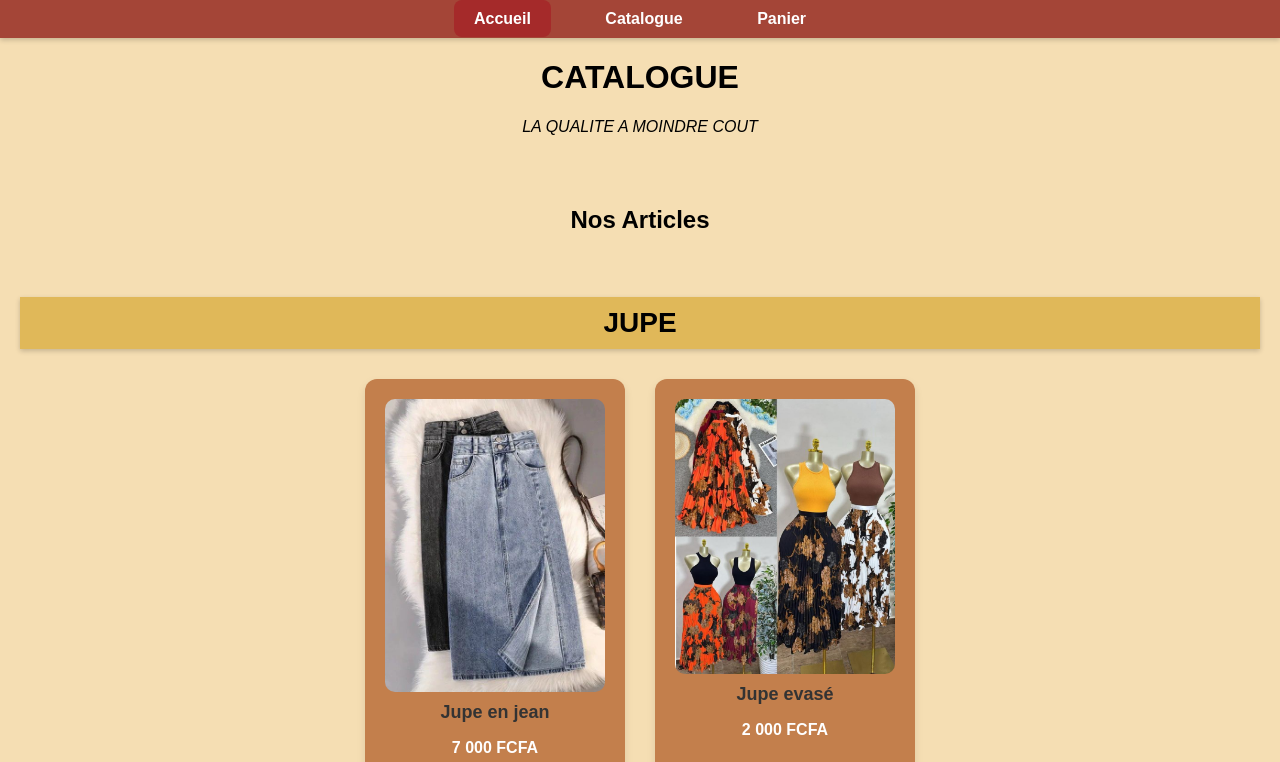
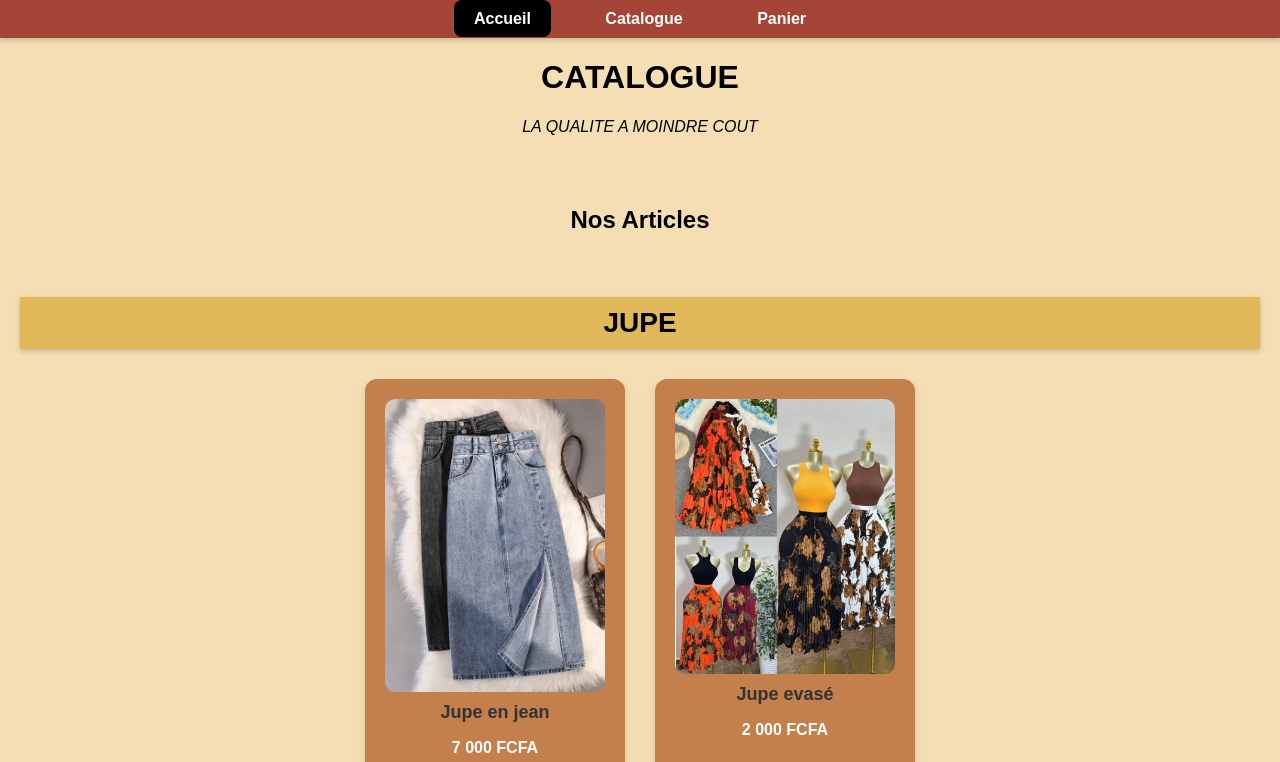
Before and after one commit to Estherbar/ma_boutique_en_ligne, a plain HTML site: page catalogue.html in a window 1280 px wide. In both pictures the pointer is over the link "Accueil". Shown: the top 762 px of the page. Drawn offline with Linux system fonts and the light colour scheme.

Commit message:
Update catalogue.css

```diff
--- a/catalogue.css
+++ b/catalogue.css
@@ -159,3 +159,6 @@ h2 {
     text-align: center;
     box-shadow: 0 2px 5px rgba(0, 0, 0, 0.2);
 }
+nav a:hover {
+    background-color: black;
+}
```
